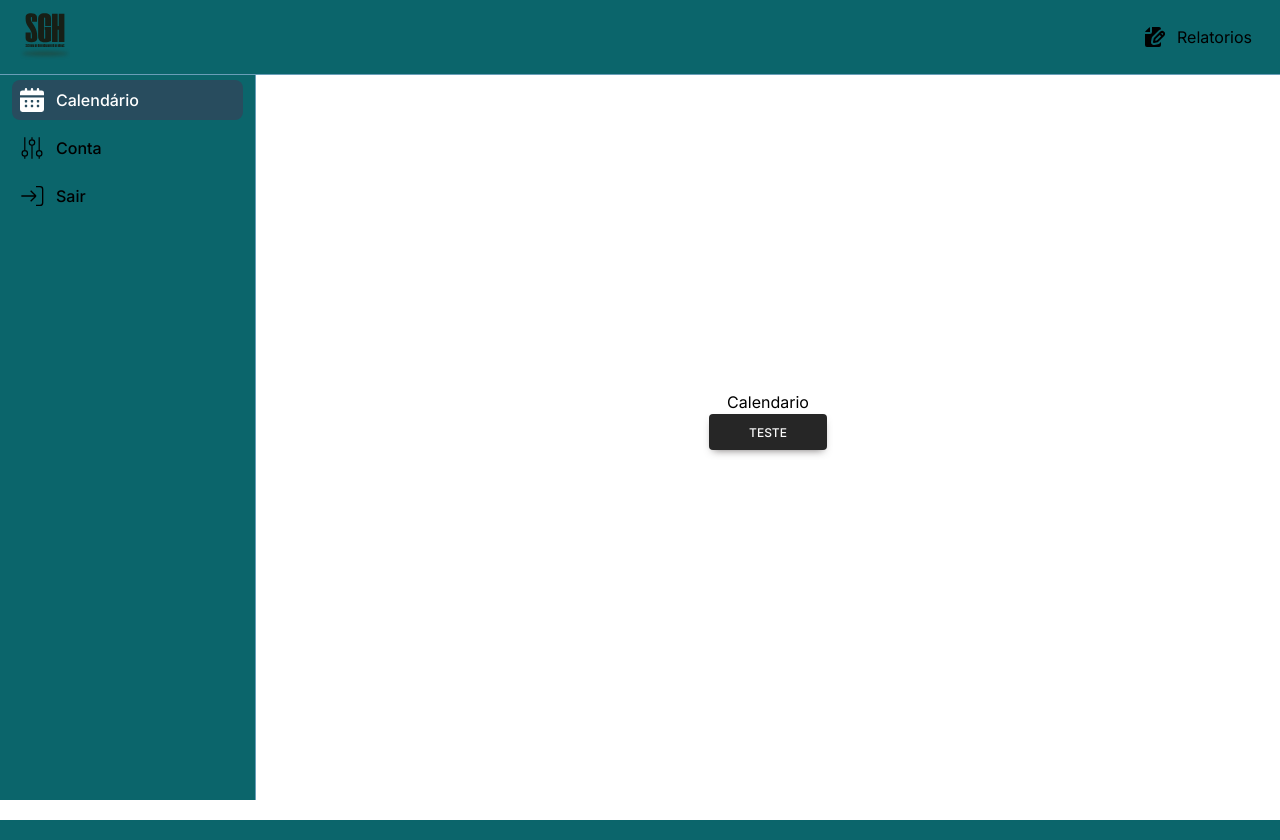
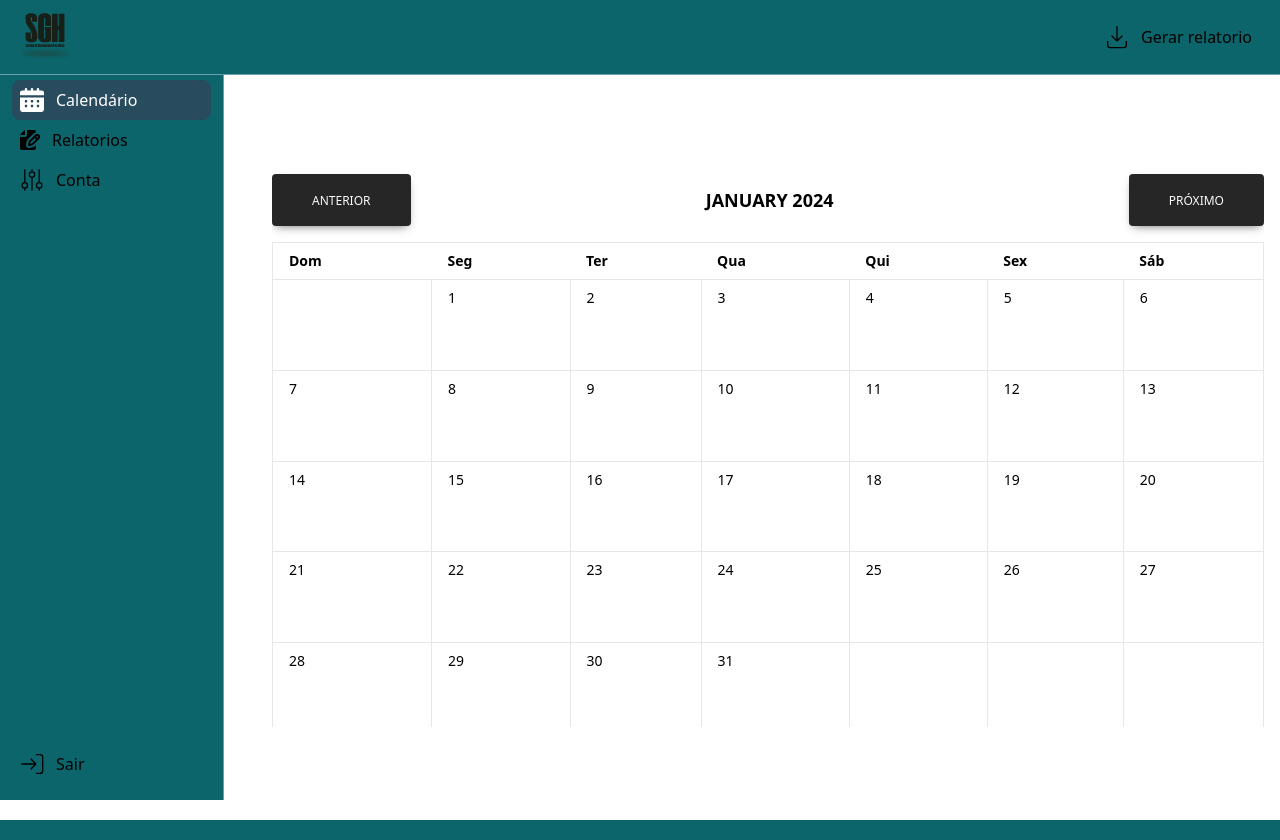
Before and after one commit to Alefthiago/sgh-app, a Next.js app: page /calendario in a window 1280 px wide. Built offline with nearby package versions, Linux system fonts and the light colour scheme.

Commit message:
adicionando o calendario.
houve um 'erro' em relação ao uso do objeto window do js.

```diff
--- a/src/app/(home)/calendario/page.tsx
+++ b/src/app/(home)/calendario/page.tsx
@@ -1,15 +1,11 @@
+//      COMPONENTES.        //
+import Calendario from "@/components/calendario/Calendario";
+//     /COMPONENTES.        //
+
 export default function Home() {
     return (
-        <div className="flex flex-col items-center justify-center h-4/5 w-4/5">
-            <div>
-                <h1>Calendario</h1>
-            </div>
-            <div>
-                <button className={style_button}>Teste</button>
-            </div>
-
+        <div className="flex flex-col items-center justify-center w-full h-4/5 sm:overflow-hidden overflow-scroll">
+            <Calendario />
         </div>
     )
 }
-
-const style_button = "inline-block rounded bg-neutral-800 px-10 pb-2 pt-2.5 text-xs font-medium uppercase leading-normal text-neutral-50 shadow-[0_4px_9px_-4px_rgba(51,45,45,0.7)] transition duration-150 ease-in-out hover:bg-neutral-800 hover:shadow-[0_8px_9px_-4px_rgba(51,45,45,0.2),0_4px_18px_0_rgba(51,45,45,0.1)] focus:bg-neutral-800 focus:shadow-[0_8px_9px_-4px_rgba(51,45,45,0.2),0_4px_18px_0_rgba(51,45,45,0.1)] focus:outline-none focus:ring-0 active:bg-neutral-900 active:shadow-[0_8px_9px_-4px_rgba(51,45,45,0.2),0_4px_18px_0_rgba(51,45,45,0.1)] dark:bg-neutral-900 dark:shadow-[0_4px_9px_-4px_#030202] dark:hover:bg-neutral-900 dark:hover:shadow-[0_8px_9px_-4px_rgba(3,2,2,0.3),0_4px_18px_0_rgba(3,2,2,0.2)] dark:focus:bg-neutral-900 dark:focus:shadow-[0_8px_9px_-4px_rgba(3,2,2,0.3),0_4px_18px_0_rgba(3,2,2,0.2)] dark:active:bg-neutral-900 dark:active:shadow-[0_8px_9px_-4px_rgba(3,2,2,0.3),0_4px_18px_0_rgba(3,2,2,0.2)]";
--- a/src/app/(home)/layout.tsx
+++ b/src/app/(home)/layout.tsx
@@ -12,19 +12,35 @@ export default function RootLayout({
 }: {
     children: React.ReactNode
 }) {
-    const click_sidebar = () => {
+    //      FUNCOES.        //
+
+    //      CONTROLE DO SIDEBAR.        //
+    const clickSidebar = () => {
         const sidebar = document.getElementById('logo-sidebar');
         if (sidebar) {
             sidebar.classList.toggle('-translate-x-full');
         }
     };
 
+    const fechar_sidebar = () => {
+        const sidebar = document.getElementById('logo-sidebar');
+        if (sidebar && !sidebar.classList.contains('-translate-x-full')) {
+            sidebar.classList.add('-translate-x-full');
+        }
+    };
+    //     /CONTROLE DO SIDEBAR.        //
+
+    //     /FUNCOES.        //
+
     return (
         <div className={"h-full w-full items-center flex justify-center bg-white"}>
-            <Sidebar click_sidebar={click_sidebar} />
-            <div className="flex justify-center items-center p-4 sm:ml-64 h-full w-full" onClick={click_sidebar}>
+
+            <Sidebar clickSidebar={clickSidebar} />
+
+            <div className="flex justify-center items-center lg:p-4 lg:ml-64 h-full w-full" onClick={fechar_sidebar}>
                 {children}
             </div>
-        </div >
+
+        </div>
     )
 }
--- a/src/app/cadastro/page.tsx
+++ b/src/app/cadastro/page.tsx
@@ -6,8 +6,11 @@ import RodapeForm from "@/components/formularios/Rodape_form";
 export default function cadastroPage() {
     return (
         <div className=" w-full h-full flex flex-col justify-center items-center">
+
             <FormCadastro />
+
             <RodapeForm texto_p={'Tem uma conta?'} texto_link="Conecte-se" rota={"./"} />
+
         </div>
     )
 }
--- a/src/app/layout.tsx
+++ b/src/app/layout.tsx
@@ -6,7 +6,6 @@ import './globals.css';
 //    UTIL.    //
 import type { Metadata } from 'next';
 //    /UTIL.    //
-const inter = Inter({ subsets: ['latin'] });
 
 export const metadata: Metadata = {
   title: 'SGH',
@@ -21,7 +20,7 @@ export default function RootLayout({
   return (
     <html lang="pt-BR">
       <body>
-        <div className={inter.className}>
+        <div>
           <div id='topo'>
             {/* <h1>Header</h1> */}
           </div>
--- a/src/app/page.tsx
+++ b/src/app/page.tsx
@@ -12,7 +12,9 @@ import svg from '../../public/SVG_form_login.svg';
 export default function Home() {
   return (
     <div className=" w-full h-full flex flex-col justify-center items-center">
+
       <div className="flex justify-center items-center">
+
         <Image
           priority
           src={svg}
@@ -21,9 +23,13 @@ export default function Home() {
           className="pendulo"
           style={{ maxWidth: '200px', minWidth: '200px' }}
         />
+
       </div>
+
       <FormLogin />
+
       <RodapeForm texto_p={'Cria sua conta'} texto_link="aqui" rota={"./cadastro"} />
+
     </div>
   )
 }
--- a/src/components/bars/Sidebar.tsx
+++ b/src/components/bars/Sidebar.tsx
@@ -6,40 +6,51 @@ import Link from 'next/link';
 //     /ESTILOS.    //
 
 //      UTIL.       //
-import { useState,useEffect } from 'react';
+import { useState, useEffect } from 'react';
 import { usePathname } from 'next/navigation';
 //     /UTIL.       //
 
+
 interface SidebarProps {
-    click_sidebar: () => void,
+    clickSidebar: () => void,
 }
 
 export default function Sidebar(props: SidebarProps) {
+    //      VARIAVEIS.      //
     const rota_atual = usePathname();
     const [rota, setRota] = useState<string>(rota_atual);
+    //     /VARIAVEIS.      //
 
-    function click_icon(rota: string) {
+    //      FUNCOES.        //
+    function clickIcon(rota: string) {
         const sidebar = document.getElementById('logo-sidebar');
-        if(sidebar) {
+        if (sidebar) {
             sidebar.classList.toggle('-translate-x-full');
         }
         setRota(rota_atual);
     }
+    //     /FUNCOES.        //
+
+    //      HOOKS.      //
     useEffect(() => {
         setRota(rota_atual);
     }, [rota_atual]);
+    //     /HOOKS.      //
+
     return (
         <>
-            <nav className="fixed top-0 z-50 w-full bg-color-component border-b border-color-border">
+            <nav className="fixed top-0 z-50 w-full  bg-color-component border-b border-color-border">
                 <div className="px-3 py-3 lg:px-5 lg:pl-3">
                     <div className="flex items-center justify-between">
                         <div className="flex items-center justify-start rtl:justify-end">
-                            <button onClick={props.click_sidebar} data-drawer-target="logo-sidebar" data-drawer-toggle="logo-sidebar" aria-controls="logo-sidebar" type="button" className="inline-flex items-center p-2 text-sm text-black rounded-lg sm:hidden hover:bg-color-hover focus:outline-none focus:ring-2 focus:ring-color-hover focus:text-white hover:text-color-hover">
+
+                            <button onClick={props.clickSidebar} data-drawer-target="logo-sidebar" data-drawer-toggle="logo-sidebar" aria-controls="logo-sidebar" type="button" className="inline-flex items-center p-2 text-sm text-black rounded-lg lg:hidden hover:bg-color-hover focus:outline-none focus:ring-2 focus:ring-color-hover focus:text-white hover:text-color-hover">
                                 <span className="sr-only">Abrir sidebar</span>
                                 <svg className="w-6 h-6" aria-hidden="true" fill="currentColor" viewBox="0 0 20 20" xmlns="http://www.w3.org/2000/svg">
                                     <path d="M2 4.75A.75.75 0 012.75 4h14.5a.75.75 0 010 1.5H2.75A.75.75 0 012 4.75zm0 10.5a.75.75 0 01.75-.75h7.5a.75.75 0 010 1.5h-7.5a.75.75 0 01-.75-.75zM2 10a.75.75 0 01.75-.75h14.5a.75.75 0 010 1.5H2.75A.75.75 0 012 10z"></path>
                                 </svg>
                             </button>
+
                             <a className="flex ms-2 md:me-24">
                                 <Image
                                     priority
@@ -50,9 +61,37 @@ export default function Sidebar(props: SidebarProps) {
                                 />
                             </a>
                         </div>
+
                         <div className="flex items-center">
+
                             <div className="flex items-center ms-3">
-                                <Link href={'relatorios'} onClick={() => click_icon('/relatorios')} className={`${rota === "/relatorios" ? 'bg-color-hover text-white' : 'text-black'} flex items-center p-2 rounded-lg hover:bg-color-hover hover:text-white group`}>
+                                <Link href={'relatorios'} onClick={() => clickIcon('/relatorios')} className={`${rota === "/relatorioAtual" ? 'bg-color-hover text-white' : 'text-black'} flex items-center p-2 rounded-lg hover:bg-color-hover hover:text-white group`}>
+                                    <svg className="w-6 h-6" aria-hidden="true" xmlns="http://www.w3.org/2000/svg" fill="none" viewBox="0 0 16 18">
+                                        <path stroke="currentColor" d="M8 1v11m0 0 4-4m-4 4L4 8m11 4v3a2 2 0 0 1-2 2H3a2 2 0 0 1-2-2v-3"></path>
+                                    </svg>
+                                    <span className="flex-1 ms-3 whitespace-nowrap">Gerar relatorio</span>
+                                </Link>
+                            </div>
+                        </div>
+                    </div>
+                </div>
+            </nav>
+
+            <aside id="logo-sidebar" className="fixed top-0 left-0 z-40 w-56 h-full pt-20 transition-transform -translate-x-full bg-color-component border-r border-color-border lg:translate-x-0" aria-label="Sidebar">
+                <div className="h-full px-3 pb-4 overflow-y-auto bg-color-component">
+                    <ul className="space-y-2 font-medium flex flex-col justify-between h-full">
+                        <div>
+
+                            <li>
+                                <Link href={'calendario'} onClick={() => clickIcon('/calendario')} className={`${rota === "/calendario" ? 'bg-color-hover text-white' : 'text-black'} flex items-center p-2 rounded-lg hover:bg-color-hover hover:text-white group`}>
+                                    <svg className="w-6 h-6" aria-hidden="true" xmlns="http://www.w3.org/2000/svg" fill="currentColor" viewBox="0 0 20 20">
+                                        <path d="M0 18a2 2 0 0 0 2 2h16a2 2 0 0 0 2-2V8H0v10Zm14-7.5a.5.5 0 0 1 .5-.5h1a.5.5 0 0 1 .5.5v1a.5.5 0 0 1-.5.5h-1a.5.5 0 0 1-.5-.5v-1Zm0 4a.5.5 0 0 1 .5-.5h1a.5.5 0 0 1 .5.5v1a.5.5 0 0 1-.5.5h-1a.5.5 0 0 1-.5-.5v-1Zm-5-4a.5.5 0 0 1 .5-.5h1a.5.5 0 0 1 .5.5v1a.5.5 0 0 1-.5.5h-1a.5.5 0 0 1-.5-.5v-1Zm0 4a.5.5 0 0 1 .5-.5h1a.5.5 0 0 1 .5.5v1a.5.5 0 0 1-.5.5h-1a.5.5 0 0 1-.5-.5v-1Zm-5-4a.5.5 0 0 1 .5-.5h1a.5.5 0 0 1 .5.5v1a.5.5 0 0 1-.5.5h-1a.5.5 0 0 1-.5-.5v-1Zm0 4a.5.5 0 0 1 .5-.5h1a.5.5 0 0 1 .5.5v1a.5.5 0 0 1-.5.5h-1a.5.5 0 0 1-.5-.5v-1ZM20 4a2 2 0 0 0-2-2h-2V1a1 1 0 0 0-2 0v1h-3V1a1 1 0 0 0-2 0v1H6V1a1 1 0 0 0-2 0v1H2a2 2 0 0 0-2 2v2h20V4Z"></path>
+                                    </svg>
+                                    <span className="flex-1 ms-3 whitespace-nowrap">Calendário</span>
+                                </Link>
+                            </li>
+                            <li>
+                                <Link href={'relatorios'} onClick={() => clickIcon('/relatorios')} className={`${rota === "/relatorios" ? 'bg-color-hover text-white' : 'text-black'} flex items-center p-2 rounded-lg hover:bg-color-hover hover:text-white group`}>
                                     <svg className="flex-shrink-0 w-5 h-5" aria-hidden="true" xmlns="http://www.w3.org/2000/svg" fill="currentColor" viewBox="0 0 20 20">
                                         <path d="M5 5V.13a2.96 2.96 0 0 0-1.293.749L.879 3.707A2.96 2.96 0 0 0 .13 5H5Z" />
                                         <path d="M6.737 11.061a2.961 2.961 0 0 1 .81-1.515l6.117-6.116A4.839 4.839 0 0 1 16 2.141V2a1.97 1.97 0 0 0-1.933-2H7v5a2 2 0 0 1-2 2H0v11a1.969 1.969 0 0 0 1.933 2h12.134A1.97 1.97 0 0 0 16 18v-3.093l-1.546 1.546c-.413.413-.94.695-1.513.81l-3.4.679a2.947 2.947 0 0 1-1.85-.227 2.96 2.96 0 0 1-1.635-3.257l.681-3.397Z" />
@@ -60,31 +99,17 @@ export default function Sidebar(props: SidebarProps) {
                                     </svg>
                                     <span className="flex-1 ms-3 whitespace-nowrap">Relatorios</span>
                                 </Link>
-                            </div>
-                        </div>
-                    </div>
-                </div>
-            </nav>
-
-            <aside id="logo-sidebar" className="fixed top-0 left-0 z-40 w-64 h-screen pt-20 transition-transform -translate-x-full bg-color-component border-r border-color-border sm:translate-x-0" aria-label="Sidebar">
-                <div className="h-full px-3 pb-4 overflow-y-auto bg-color-component">
-                    <ul className="space-y-2 font-medium">
-                        <li>
-                            <Link href={'calendario'} onClick={() => click_icon('/calendario')} className={`${rota === "/calendario" ? 'bg-color-hover text-white' : 'text-black'} flex items-center p-2 rounded-lg hover:bg-color-hover hover:text-white group`}>
-                                <svg className="w-6 h-6" aria-hidden="true" xmlns="http://www.w3.org/2000/svg" fill="currentColor" viewBox="0 0 20 20">
-                                    <path d="M0 18a2 2 0 0 0 2 2h16a2 2 0 0 0 2-2V8H0v10Zm14-7.5a.5.5 0 0 1 .5-.5h1a.5.5 0 0 1 .5.5v1a.5.5 0 0 1-.5.5h-1a.5.5 0 0 1-.5-.5v-1Zm0 4a.5.5 0 0 1 .5-.5h1a.5.5 0 0 1 .5.5v1a.5.5 0 0 1-.5.5h-1a.5.5 0 0 1-.5-.5v-1Zm-5-4a.5.5 0 0 1 .5-.5h1a.5.5 0 0 1 .5.5v1a.5.5 0 0 1-.5.5h-1a.5.5 0 0 1-.5-.5v-1Zm0 4a.5.5 0 0 1 .5-.5h1a.5.5 0 0 1 .5.5v1a.5.5 0 0 1-.5.5h-1a.5.5 0 0 1-.5-.5v-1Zm-5-4a.5.5 0 0 1 .5-.5h1a.5.5 0 0 1 .5.5v1a.5.5 0 0 1-.5.5h-1a.5.5 0 0 1-.5-.5v-1Zm0 4a.5.5 0 0 1 .5-.5h1a.5.5 0 0 1 .5.5v1a.5.5 0 0 1-.5.5h-1a.5.5 0 0 1-.5-.5v-1ZM20 4a2 2 0 0 0-2-2h-2V1a1 1 0 0 0-2 0v1h-3V1a1 1 0 0 0-2 0v1H6V1a1 1 0 0 0-2 0v1H2a2 2 0 0 0-2 2v2h20V4Z"></path>
-                                </svg>
-                                <span className="flex-1 ms-3 whitespace-nowrap">Calendário</span>
-                            </Link>
                             </li>
                             <li>
-                            <Link href={'conta'} onClick={() => click_icon('/conta')} className={`${rota === "/conta" ? 'bg-color-hover text-white' : 'text-black'} flex items-center p-2 rounded-lg hover:bg-color-hover hover:text-white group`}>
+                                <Link href={'conta'} onClick={() => clickIcon('/conta')} className={`${rota === "/conta" ? 'bg-color-hover text-white' : 'text-black'} flex items-center p-2 rounded-lg hover:bg-color-hover hover:text-white group`}>
                                     <svg className="w-6 h-6" aria-hidden="true" xmlns="http://www.w3.org/2000/svg" fill="none" viewBox="0 0 20 20">
                                         <path stroke="currentColor" d="M4 12.25V1m0 11.25a2.25 2.25 0 0 0 0 4.5m0-4.5a2.25 2.25 0 0 1 0 4.5M4 19v-2.25m6-13.5V1m0 2.25a2.25 2.25 0 0 0 0 4.5m0-4.5a2.25 2.25 0 0 1 0 4.5M10 19V7.75m6 4.5V1m0 11.25a2.25 2.25 0 1 0 0 4.5 2.25 2.25 0 0 0 0-4.5ZM16 19v-2"></path>
                                     </svg>
                                     <span className="flex-1 ms-3 whitespace-nowrap">Conta</span>
                                 </Link>
                             </li>
+                        </div>
+                        <div>
                             <li>
                                 <Link href={"./"} className="flex items-center p-2 text-black rounded-lg hover:bg-color-hover hover:text-white group">
                                     <svg className="w-6 h-6" aria-hidden="true" xmlns="http://www.w3.org/2000/svg" fill="none" viewBox="0 0 18 16">
@@ -93,6 +118,7 @@ export default function Sidebar(props: SidebarProps) {
                                     <span className="flex-1 ms-3 whitespace-nowrap">Sair</span>
                                 </Link>
                             </li>
+                        </div>
                     </ul>
                 </div>
             </aside>
--- /dev/null
+++ b/src/components/calendario/Calendario.tsx
@@ -0,0 +1,137 @@
+'use client';
+//      UTIL.       //
+import React, { useState, useEffect } from 'react';
+//     /UTIL.       //
+
+function obter_quantidade_dias_mes(ano: any, mes: any) {
+    const ultimo_dia_mes = new Date(ano, mes + 1, 0);
+    return ultimo_dia_mes.getDate();
+}
+
+function obter_primeiro_dia_Mes(ano: any, mes: any) {
+    return new Date(ano, mes, 1).getDay();
+}
+
+function gerar_dias_Mes(ano: any, mes: any) {
+    const quantidadeDias = obter_quantidade_dias_mes(ano, mes);
+    const primeiroDiaDaSemana = obter_primeiro_dia_Mes(ano, mes);
+
+    const diasDoMes = [];
+    for (let i = 0; i < primeiroDiaDaSemana; i++) {
+        diasDoMes.push(null);
+    }
+
+    for (let dia = 1; dia <= quantidadeDias; dia++) {
+        diasDoMes.push(dia);
+    }
+
+    return diasDoMes;
+}
+
+export default function Calendario() {
+    const [ano_atual, setAnoAtual] = useState(new Date().getFullYear());
+    const [mes_atual, setMesAtual] = useState(new Date().getMonth());
+
+
+    const diasDoMes = gerar_dias_Mes(ano_atual, mes_atual);
+
+    const [tamanhoTela, setTamanhoDaTela] = useState(window.innerWidth);
+
+    useEffect(() => {
+        const handleResize = () => {
+            setTamanhoDaTela(window.innerWidth);
+        };
+
+        window.addEventListener('resize', handleResize);
+
+        return () => {
+            window.removeEventListener('resize', handleResize);
+        };
+    }, [tamanhoTela]);
+
+    const diasDaSemana = ['Dom', 'Seg', 'Ter', 'Qua', 'Qui', 'Sex', 'Sáb'];
+
+    const retroceder_mes = () => {
+        setMesAtual((prevMes) => (prevMes === 0 ? 11 : prevMes - 1));
+        if (mes_atual === 0) {
+            setAnoAtual((prevAno) => prevAno - 1);
+        }
+    };
+
+    const avancar_mes = () => {
+        setMesAtual((prevMes) => (prevMes === 11 ? 0 : prevMes + 1));
+        if (mes_atual === 11) {
+            setAnoAtual((prevAno) => prevAno + 1);
+        }
+    };
+
+    const info_dia = (dia: any) => {
+        if (dia !== null) {
+            const dataClicada = new Date(ano_atual, mes_atual, dia);
+
+            const opcoes_formato: any = {
+                weekday: 'long',
+                year: 'numeric',
+                month: 'long',
+                day: 'numeric',
+            };
+
+            const dataFormatada = dataClicada.toLocaleDateString('pt-BR', opcoes_formato);
+
+            const dataSeparada = dataFormatada.match(/(\d+) de (\w+) de (\d+)/);
+            if (dataSeparada) {
+                const [, diaFormatado, mesFormatado, anoFormatado] = dataSeparada;
+                console.log('Dia:', diaFormatado);
+                console.log('Mês:', mesFormatado);
+                console.log('Ano:', anoFormatado);
+            }
+        }
+    };
+
+    return (
+        <div className="w-full h-4/5">
+            <div className="flex flex-col sm:flex-row justify-between mb-4">
+                <button className={style_button} onClick={retroceder_mes}>
+                    Anterior
+                </button>
+                <h2 className="text-lg text-center font-semibold mb-3 mt-3">
+                    {new Date(ano_atual, mes_atual).toLocaleDateString('default', { month: 'long', year: 'numeric' }).toUpperCase()}
+                </h2>
+                <button className={style_button} onClick={avancar_mes}>
+                    Próximo
+                </button>
+            </div>
+            <div className='w-full h-full sm:overflow-hidden overflow-scroll'>
+                <table className=" w-full h-full text-sm">
+                    <thead>
+                        <tr className="border">
+                            {diasDaSemana.map((dia, index) => (
+                                <th key={index} className="text-left py-2 px-4">
+                                    {tamanhoTela > 600 ? dia : dia.substr(0, 1)}
+                                </th>
+                            ))}
+                        </tr>
+                    </thead>
+                    <tbody>
+                        {[...Array(Math.ceil(diasDoMes.length / 7))].map((_, semanaIndex) => (
+                            <tr key={semanaIndex}>
+                                {[0, 1, 2, 3, 4, 5, 6].map((diaDaSemana) => {
+                                    const diaIndex = semanaIndex * 7 + diaDaSemana;
+                                    const dia = diasDoMes[diaIndex];
+                                    return (
+                                        <td key={diaIndex} className="py-2 px-4 border align-text-top  h-14 w-10" onClick={() => info_dia(dia)}>
+                                            {dia !== null && <span>{dia}</span>}
+                                        </td>
+                                    );
+                                })}
+                            </tr>
+                        ))}
+                    </tbody>
+                </table>
+            </div>
+        </div>
+    );
+}
+
+
+const style_button = "inline-block rounded bg-neutral-800 px-10 pb-2 pt-2.5 text-xs font-medium uppercase leading-normal text-neutral-50 shadow-[0_4px_9px_-4px_rgba(51,45,45,0.7)] transition duration-150 ease-in-out hover:bg-neutral-800 hover:shadow-[0_8px_9px_-4px_rgba(51,45,45,0.2),0_4px_18px_0_rgba(51,45,45,0.1)] focus:bg-neutral-800 focus:shadow-[0_8px_9px_-4px_rgba(51,45,45,0.2),0_4px_18px_0_rgba(51,45,45,0.1)] focus:outline-none focus:ring-0 active:bg-neutral-900 active:shadow-[0_8px_9px_-4px_rgba(51,45,45,0.2),0_4px_18px_0_rgba(51,45,45,0.1)] dark:bg-neutral-900 dark:shadow-[0_4px_9px_-4px_#030202] dark:hover:bg-neutral-900 dark:hover:shadow-[0_8px_9px_-4px_rgba(3,2,2,0.3),0_4px_18px_0_rgba(3,2,2,0.2)] dark:focus:bg-neutral-900 dark:focus:shadow-[0_8px_9px_-4px_rgba(3,2,2,0.3),0_4px_18px_0_rgba(3,2,2,0.2)] dark:active:bg-neutral-900 dark:active:shadow-[0_8px_9px_-4px_rgba(3,2,2,0.3),0_4px_18px_0_rgba(3,2,2,0.2)]";
```
Lines whose indentation alone changed are shown as unchanged.
